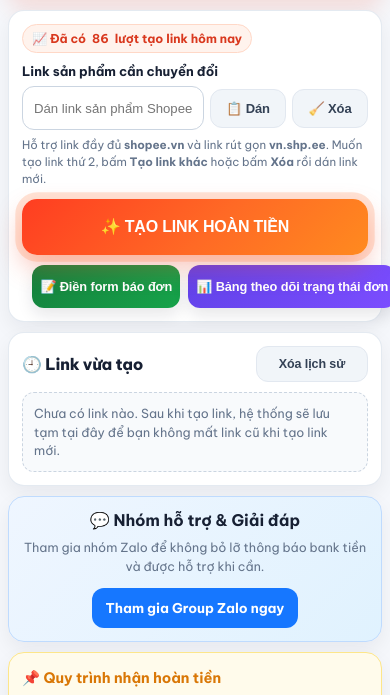
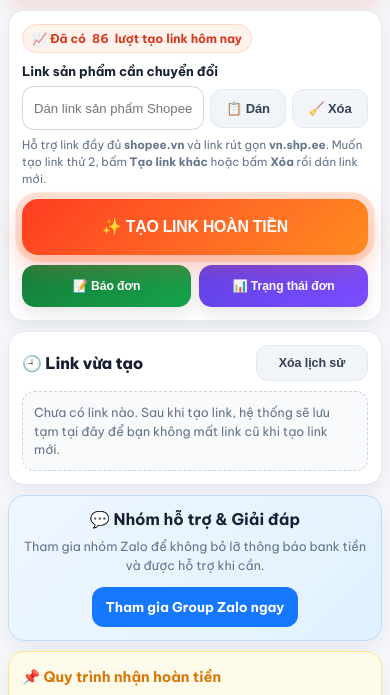
Before and after one commit to RichNotExit/hoanlink, a website: page index.html in a window 390 px wide. Shown: the part 108-803 px from the top of the page. Drawn offline with Linux system fonts and the light colour scheme.

Commit message:
index.html

```diff
--- a/index.html
+++ b/index.html
@@ -167,18 +167,22 @@
 
         .btn-main {
             width: 100%;
-            padding: 17px 18px;
+            padding: 16px 16px;
             margin-top: 14px;
             border-radius: 18px;
             background: linear-gradient(135deg, #ff3d21 0%, #ff6a25 55%, #ff8a1f 100%);
             color: white;
-            font-size: 17px;
+            font-size: 16.5px;
             font-weight: 900;
             letter-spacing: -0.2px;
             box-shadow: 0 12px 26px rgba(238, 77, 45, 0.34);
             position: relative;
             overflow: hidden;
             animation: ctaPulse 1.55s infinite;
+            display: flex;
+            align-items: center;
+            justify-content: center;
+            min-height: 58px;
         }
 
         .btn-main::before {
@@ -269,10 +273,11 @@
 
         .tool-buttons {
             display: grid;
-            grid-template-columns: 1fr 1fr;
-            gap: 10px;
+            grid-template-columns: minmax(0, 1fr) minmax(0, 1fr);
+            gap: 8px;
             margin-top: 12px;
-            max-width: 96%;
+            width: 100%;
+            max-width: 100%;
             margin-left: auto;
             margin-right: auto;
         }
@@ -280,12 +285,17 @@
         .btn-form,
         .btn-sheet {
             color: white;
-            padding: 11px 12px;
-            min-height: 46px;
+            padding: 10px 8px;
+            min-height: 44px;
             border-radius: 14px;
-            font-size: 13.6px;
+            font-size: 12.8px;
+            line-height: 1.2;
             font-weight: 800;
             box-shadow: 0 7px 16px rgba(15, 23, 42, 0.10);
+            min-width: 0;
+            width: 100%;
+            white-space: normal;
+            text-align: center;
         }
 
         .btn-form { background: linear-gradient(135deg, #15803d, #16a34a); }
@@ -502,10 +512,10 @@
             }
 
             .btn-main {
-                padding: 15px 14px;
+                padding: 15px 12px;
                 margin-top: 11px;
-                border-radius: 15px;
-                font-size: 16px;
+                border-radius: 16px;
+                font-size: 15.8px;
                 min-height: 56px;
             }
 
@@ -538,10 +548,11 @@
             }
 
             .btn-form, .btn-sheet {
-                padding: 10px 8px;
-                font-size: 12.8px;
-                border-radius: 12px;
-                min-height: 43px;
+                padding: 9px 6px;
+                font-size: 12.2px;
+                border-radius: 13px;
+                min-height: 42px;
+                line-height: 1.18;
             }
 
             .btn-new {
@@ -549,10 +560,10 @@
             }
 
             .tool-buttons {
-                grid-template-columns: 1fr 1fr;
+                grid-template-columns: minmax(0, 1fr) minmax(0, 1fr);
                 gap: 8px;
                 margin-top: 10px;
-                max-width: 94%;
+                max-width: 100%;
             }
 
             .section-title {
@@ -637,8 +648,8 @@
             h1 { font-size: 18px; }
             .badge { display: none; }
             .action-grid { grid-template-columns: 1fr; }
-            .tool-buttons { grid-template-columns: 1fr 1fr; gap: 6px; }
-            .btn-form, .btn-sheet { font-size: 11.8px; padding: 9px 6px; min-height: 40px; }
+            .tool-buttons { grid-template-columns: minmax(0, 1fr) minmax(0, 1fr); gap: 6px; }
+            .btn-form, .btn-sheet { font-size: 11px; padding: 8px 4px; min-height: 39px; }
             .btn-new { grid-column: span 1; }
         }
 
@@ -681,8 +692,8 @@
         </div>
 
         <div class="tool-buttons">
-            <button class="btn-form" onclick="moForm()">📝 Điền form báo đơn</button>
-            <button class="btn-sheet" onclick="moSheet()">📊 Bảng theo dõi trạng thái đơn</button>
+            <button class="btn-form" onclick="moForm()">📝 Báo đơn</button>
+            <button class="btn-sheet" onclick="moSheet()">📊 Trạng thái đơn</button>
         </div>
     </section>
 
```
